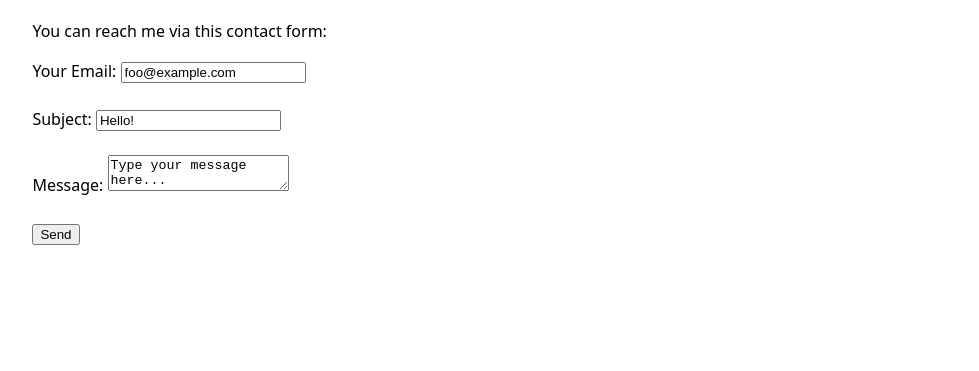
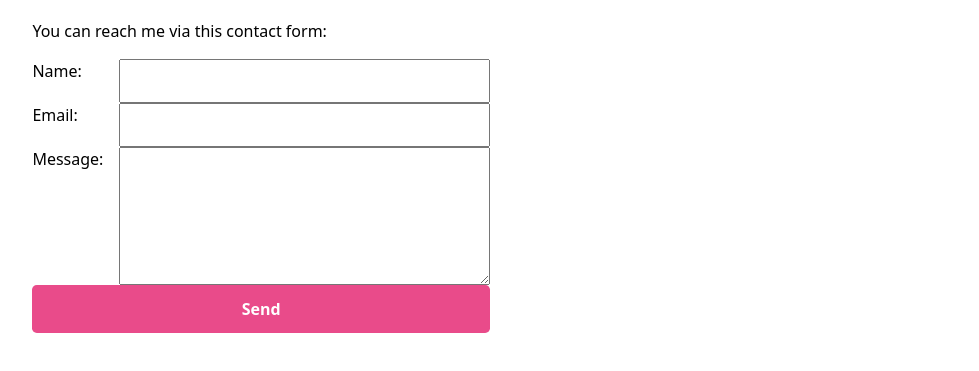
Before and after one commit to lan019-ucsd/portfolio, a plain HTML site: page contact/index.html in a window 1280 px wide. Shown: the part 145-516 px from the top of the page, without its empty margins (150-1129 px from the left). Drawn offline with Linux system fonts and the light colour scheme.

Commit message:
Style change

```diff
--- a/contact/index.html
+++ b/contact/index.html
@@ -17,26 +17,23 @@
     <h1> Contact</h1>
     <p> You can reach me via this contact form:</p>
 
-    <form action = 'malto:lan019@ucsd.edu' method = 'POST' enctype = 'text/plain'>
-        <label>
-            Your Email:
-            <input type = 'email' name = 'email' value = 'foo@example.com'>
-        </label>
-        <br><br>
+    <form action = 'https://example.com/submit' method = 'post'>
+      <label>
+        Name:
+        <input type = 'text' name = 'name' required>
+      <label>
 
-        <label>
-            Subject:
-            <input name = 'subject' value = 'Hello!'>
-        </label>
-        <br><br>
+      <label>
+        Email:
+        <input type = 'email' name = 'email' required>
+      <label>
 
-        <label>
-            Message:
-            <textarea name = 'body'>Type your message here...</textarea>
-        </label>
-        <br><br>
+      <label>
+        Message:
+        <textarea name = 'message' rows = '5' required></textarea>
+      <label>
 
-        <button type = 'submit'>Send</button>
-    </form>
+      <button type = 'Submit'>Send</button>
+     </form>
 </body>
 </html>
--- a/style.css
+++ b/style.css
@@ -45,3 +45,44 @@ nav a:hover {
   border-bottom: 0.4em solid oklch(71.638% 0.08966 22.076);
   background-color: oklch(from oklch(36.472% 0.14544 28.599) 95% 5% h);
 }
+
+input,
+textarea,
+button {
+  font: inherit;
+}
+
+form {
+  display: grid;
+  grid-template-columns: auto 1fr;
+  gap: 1em;
+  max-width: 50ch;
+}
+
+label {
+  display: grid;
+  grid-template-columns: subgrid;
+  grid-column: 1 / -1;
+}
+
+input,
+textarea {
+  width: 100%;
+  box-sizing: border-box;
+  padding: 0.5em;
+}
+
+button {
+  grid-column: 1 / -1;
+  padding: 0.75em;
+  border: none;
+  background-color: oklch(65% 50% 0);
+  color: white;
+  font-weight: bold;
+  border-radius: 0.3em;
+  cursor: pointer;
+}
+
+button:hover {
+  background-color: oklch(from oklch( 65% 50% 0) 75% 40% h);
+}
```
